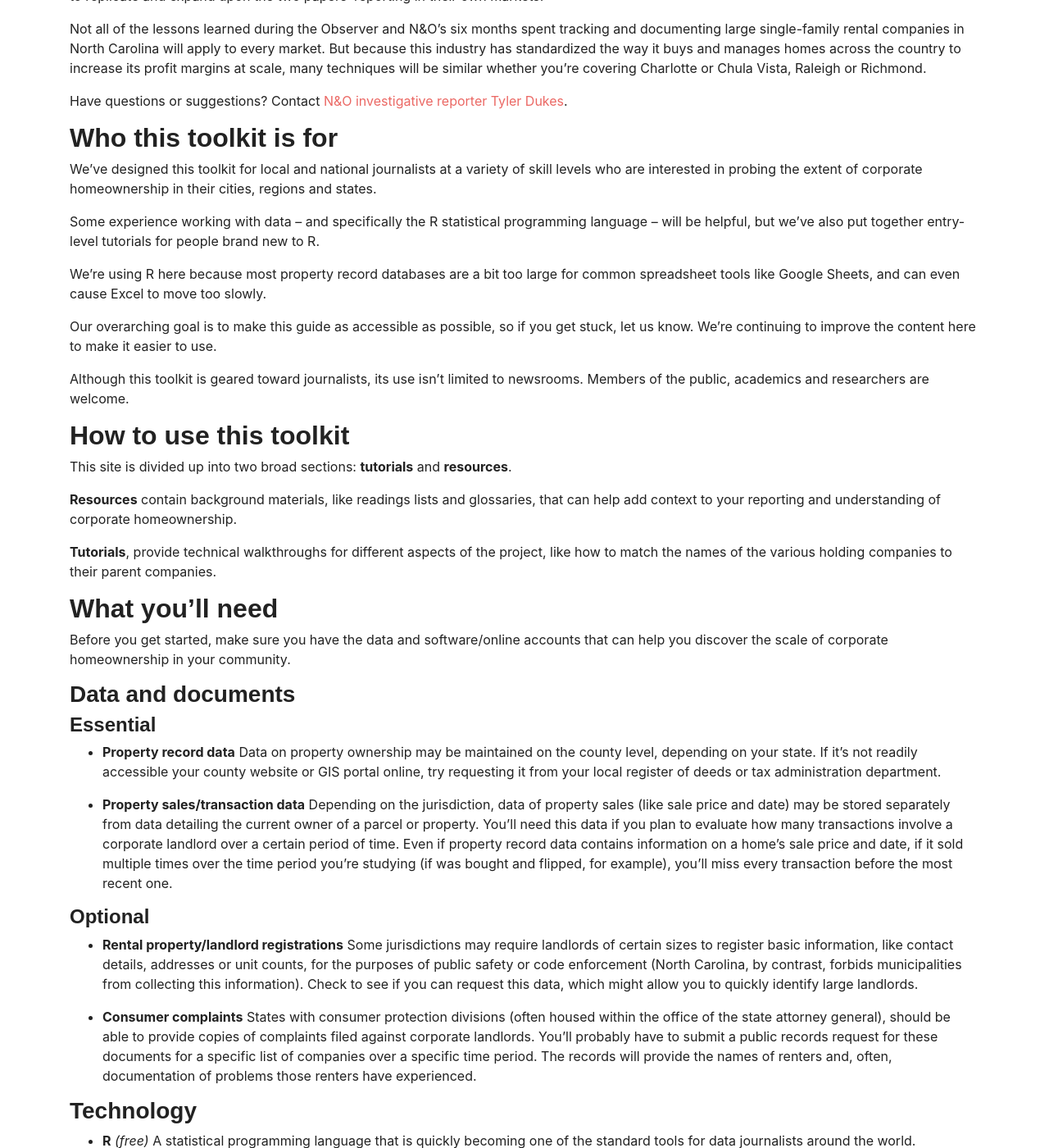
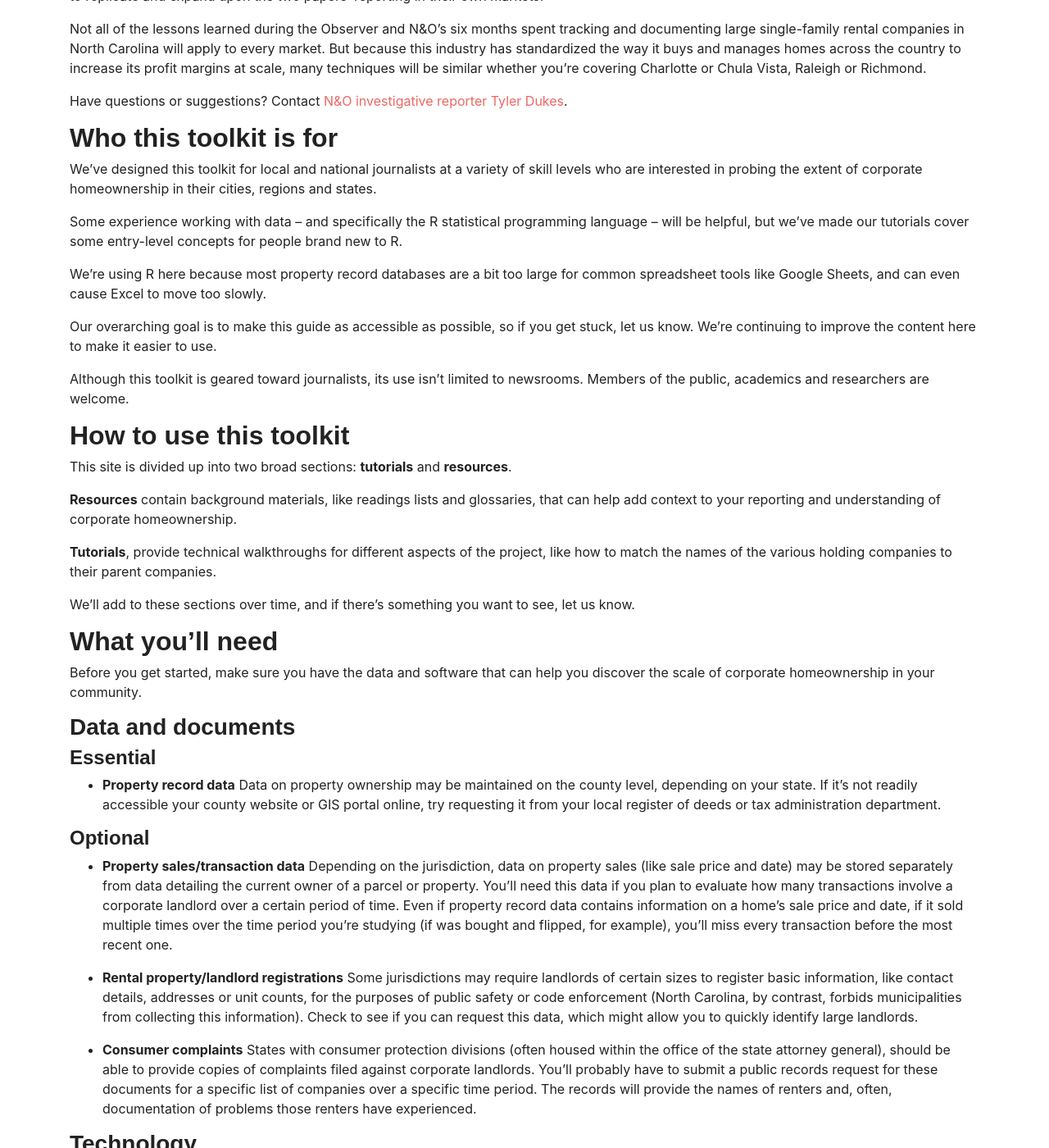
Before and after one commit to mcclatchy-southeast/sfr-toolkit, a Jekyll site: the page built from index.md, in a window 1280 px wide and 1400 px high, scrolled down 645 px. Shown: the whole window at 82% size. Built offline with Jekyll 4.4.1, drawn with Linux system fonts in a browser that asks for light colours; some web fonts are replaced.

Commit message:
adding resource

```diff
--- a/index.md
+++ b/index.md
@@ -20,7 +20,7 @@ Have questions or suggestions? Contact [N&O investigative reporter Tyler Dukes](
 
 We've designed this toolkit for local and national journalists at a variety of skill levels who are interested in probing the extent of corporate homeownership in their cities, regions and states.
 
-Some experience working with data – and specifically the R statistical programming language – will be helpful, but we've also put together entry-level tutorials for people brand new to R.
+Some experience working with data – and specifically the R statistical programming language – will be helpful, but we've made our tutorials cover some entry-level concepts for people brand new to R.
 
 We're using R here because most property record databases are a bit too large for common spreadsheet tools like Google Sheets, and can even cause Excel to move too slowly.
 
@@ -35,22 +35,24 @@ This site is divided up into two broad sections: **tutorials** and **resources**
 
 **Tutorials**, provide technical walkthroughs for different aspects of the project, like how to match the names of the various holding companies to their parent companies.
 
+We'll add to these sections over time, and if there's something you want to see, let us know.
+
 ## What you'll need
 
-Before you get started, make sure you have the data and software/online accounts that can help you discover the scale of corporate homeownership in your community.
+Before you get started, make sure you have the data and software that can help you discover the scale of corporate homeownership in your community.
 
 ### Data and documents
 
 #### Essential
 - **Property record data** Data on property ownership may be maintained on the county level, depending on your state. If it's not readily accessible your county website or GIS portal online, try requesting it from your local register of deeds or tax administration department.
 
-- **Property sales/transaction data** Depending on the jurisdiction, data of property sales (like sale price and date) may be stored separately from data detailing the current owner of a parcel or property. You'll need this data if you plan to evaluate how many transactions involve a corporate landlord over a certain period of time. Even if property record data contains information on a home's sale price and date, if it sold multiple times over the time period you're studying (if was bought and flipped, for example), you'll miss every transaction before the most recent one.
-
 #### Optional
 
- - **Rental property/landlord registrations** Some jurisdictions may require landlords of certain sizes to register basic information, like contact details, addresses or unit counts, for the purposes of public safety or code enforcement (North Carolina, by contrast, forbids municipalities from collecting this information). Check to see if you can request this data, which might allow you to quickly identify large landlords.
+- **Property sales/transaction data** Depending on the jurisdiction, data on property sales (like sale price and date) may be stored separately from data detailing the current owner of a parcel or property. You'll need this data if you plan to evaluate how many transactions involve a corporate landlord over a certain period of time. Even if property record data contains information on a home's sale price and date, if it sold multiple times over the time period you're studying (if was bought and flipped, for example), you'll miss every transaction before the most recent one.
 
- - **Consumer complaints** States with consumer protection divisions (often housed within the office of the state attorney general), should be able to provide copies of complaints filed against corporate landlords. You'll probably have to submit a public records request for these documents for a specific list of companies over a specific time period. The records will provide the names of renters and, often, documentation of problems those renters have experienced.
+- **Rental property/landlord registrations** Some jurisdictions may require landlords of certain sizes to register basic information, like contact details, addresses or unit counts, for the purposes of public safety or code enforcement (North Carolina, by contrast, forbids municipalities from collecting this information). Check to see if you can request this data, which might allow you to quickly identify large landlords.
+
+- **Consumer complaints** States with consumer protection divisions (often housed within the office of the state attorney general), should be able to provide copies of complaints filed against corporate landlords. You'll probably have to submit a public records request for these documents for a specific list of companies over a specific time period. The records will provide the names of renters and, often, documentation of problems those renters have experienced.
 
 ### Technology
 
```
Also changed, not shown: _pages/reading_list.md (+4 -1 lines), 2 other files.
